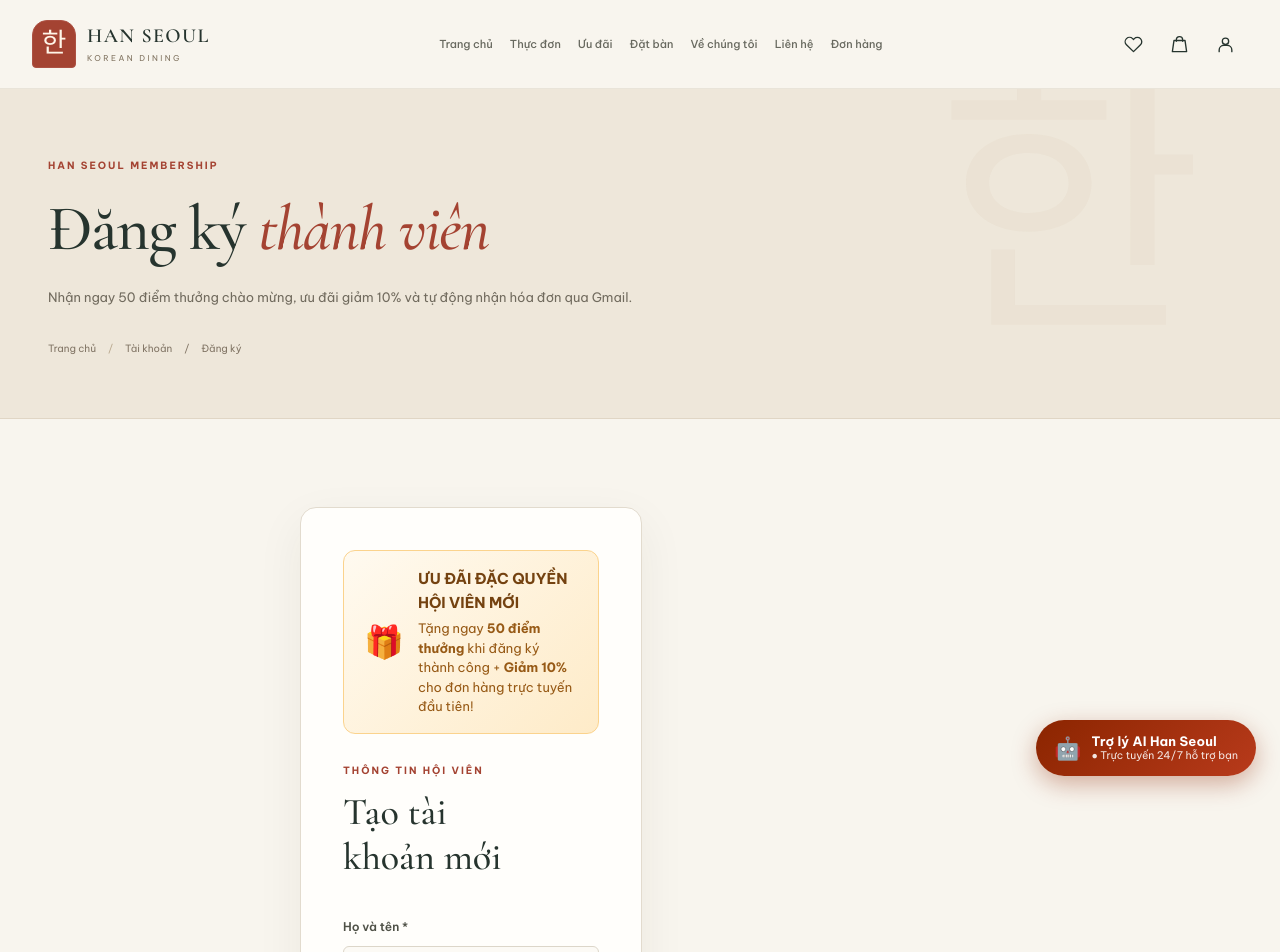
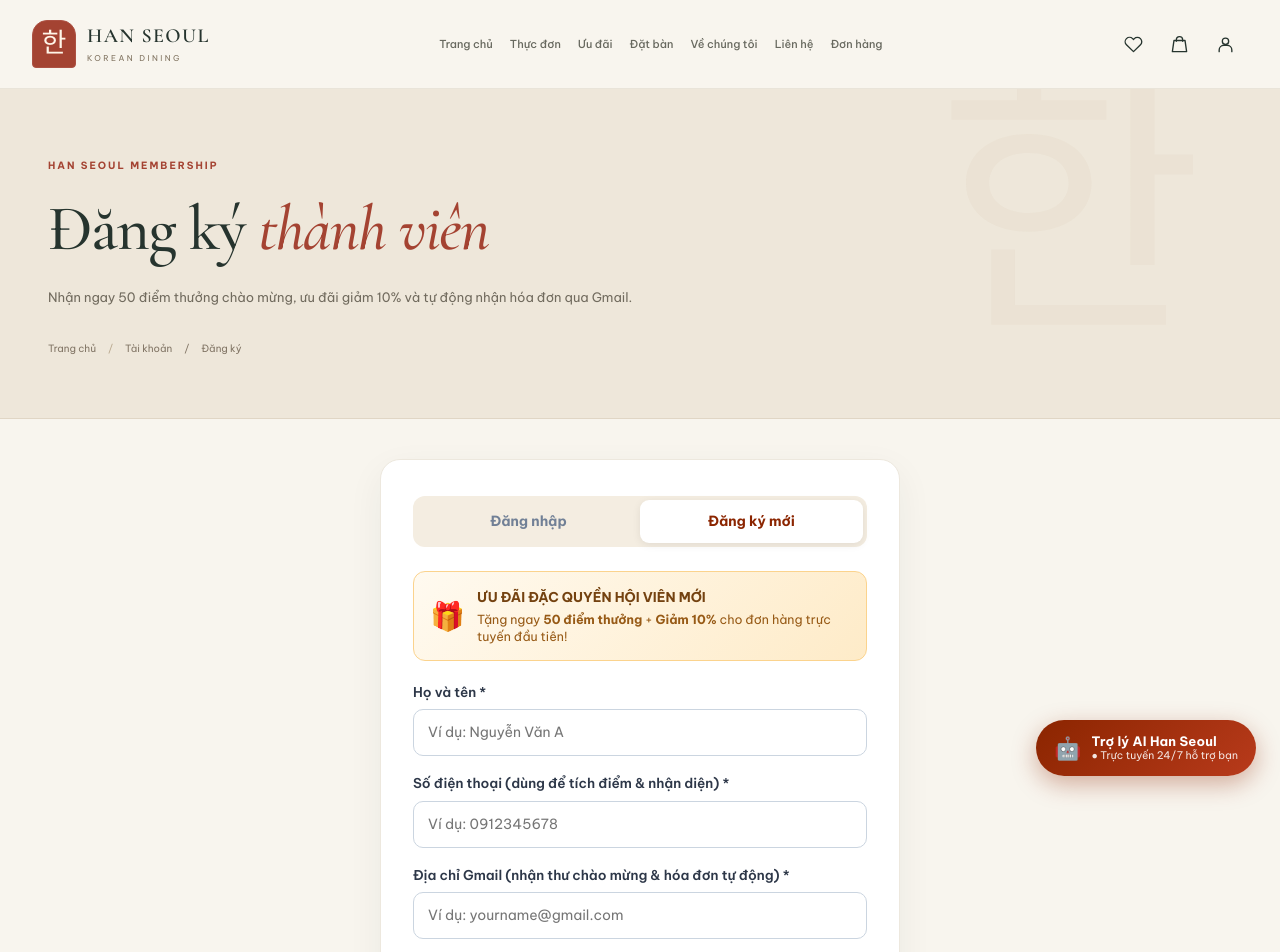
Before and after one commit to minhkhoi130806-bot/Laptrinh_JAVA_Nhom8, a Next.js app in the folder frontend/: page /dang-ky in a window 1280 px wide. Shown: the top 952 px of the page. Built offline with nearby package versions, Linux system fonts and the light colour scheme.

Commit message:
fix(auth): redesign login/register forms with tabs, display user state on header, prevent clearing customer session, and fix authorization header on public endpoints

```diff
--- a/frontend/src/app/dang-ky/page.jsx
+++ b/frontend/src/app/dang-ky/page.jsx
@@ -78,25 +78,47 @@ export default function RegisterPage() {
         </div>
       </section>
 
-      <section className="shop-section shop-container checkout-layout" style={{ maxWidth: '680px', margin: '0 auto' }}>
+      <section className="shop-auth-wrapper">
+        <div className="shop-auth-card" style={{ maxWidth: '520px' }}>
+          {/* TABS CHUYỂN ĐỔI NHANH */}
+          <div className="shop-auth-tabs">
+            <Link
+              href={`/dang-nhap${redirectUrl ? `?redirect=${encodeURIComponent(redirectUrl)}` : ''}`}
+              className="shop-auth-tab"
+            >
+              Đăng nhập
+            </Link>
+            <span className="shop-auth-tab active">Đăng ký mới</span>
+          </div>
+
           {success ? (
-          <div className="checkout-form" style={{ textAlign: 'center', padding: '40px 24px' }}>
-            <div style={{ fontSize: '48px', marginBottom: '16px' }}>🎉</div>
+            <div style={{ textAlign: 'center', padding: '16px 8px' }}>
+              <div style={{ fontSize: '48px', marginBottom: '14px' }}>🎉</div>
               <span className="shop-eyebrow">ĐĂNG KÝ THÀNH CÔNG</span>
-            <h2 style={{ fontSize: '26px', margin: '8px 0 16px', color: '#8B2500' }}>
+              <h2 style={{ fontSize: '24px', margin: '8px 0 14px', color: '#8B2500' }}>
                 Chào mừng, {success.fullName}!
               </h2>
-            <p style={{ color: '#4a5568', fontSize: '15px', lineHeight: '1.7', marginBottom: '20px' }}>
+              <p style={{ color: '#4a5568', fontSize: '14px', lineHeight: '1.6', marginBottom: '18px' }}>
                 Hệ thống đã gửi một <strong>email chào mừng</strong> kèm mã giảm giá 10% tới địa chỉ{' '}
                 <b style={{ color: '#2d3748' }}>{success.email}</b>.
               </p>
-            <div style={{ background: '#f7fafc', border: '1px solid #e2e8f0', borderRadius: '12px', padding: '18px', textAlign: 'left', margin: '0 auto 28px', maxWidth: '440px', fontSize: '14px' }}>
-              <p style={{ margin: '4px 0' }}>• <b>Số điện thoại hội viên:</b> {success.phone}</p>
+              <div
+                style={{
+                  background: '#f8fafc',
+                  border: '1px solid #e2e8f0',
+                  borderRadius: '12px',
+                  padding: '16px',
+                  textAlign: 'left',
+                  margin: '0 auto 24px',
+                  fontSize: '13.5px',
+                }}
+              >
+                <p style={{ margin: '4px 0' }}>• <b>Số điện thoại:</b> {success.phone}</p>
                 <p style={{ margin: '4px 0' }}>• <b>Email nhận hóa đơn:</b> {success.email}</p>
                 <p style={{ margin: '4px 0', color: '#c53030' }}>• <b>Điểm thưởng khởi đầu:</b> +50 điểm chào mừng</p>
-              <p style={{ margin: '4px 0', color: '#276749' }}>• <b>Ưu đãi hội viên:</b> Giảm ngay 10% cho đơn hàng trực tuyến đầu tiên.</p>
+                <p style={{ margin: '4px 0', color: '#276749' }}>• <b>Ưu đãi:</b> Giảm ngay 10% cho đơn hàng trực tuyến đầu tiên.</p>
               </div>
-            <div style={{ display: 'flex', gap: '12px', justifyContent: 'center', flexWrap: 'wrap' }}>
+              <div style={{ display: 'flex', gap: '10px', justifyContent: 'center', flexWrap: 'wrap' }}>
                 {redirectUrl ? (
                   <Link className="shop-button" href={redirectUrl}>
                     Tiếp tục đơn hàng đang đặt <Icon name="arrowUpRight" size={17} />
@@ -112,39 +134,55 @@ export default function RegisterPage() {
               </div>
             </div>
           ) : (
-          <form className="checkout-form" onSubmit={handleSubmit}>
+            <form onSubmit={handleSubmit}>
               {/* BANNER ƯU ĐÃI THÀNH VIÊN MỚI */}
-            <div style={{ background: 'linear-gradient(135deg, #fffaf0 0%, #feebc8 100%)', border: '1px solid #fbd38d', borderRadius: '12px', padding: '16px 20px', marginBottom: '24px', display: 'flex', alignItems: 'center', gap: '14px' }}>
-              <span style={{ fontSize: '32px' }}>🎁</span>
+              <div
+                style={{
+                  background: 'linear-gradient(135deg, #fffaf0 0%, #feebc8 100%)',
+                  border: '1px solid #fbd38d',
+                  borderRadius: '12px',
+                  padding: '14px 16px',
+                  marginBottom: '20px',
+                  display: 'flex',
+                  alignItems: 'center',
+                  gap: '12px',
+                }}
+              >
+                <span style={{ fontSize: '28px' }}>🎁</span>
                 <div>
-                <strong style={{ color: '#744210', fontSize: '15px' }}>ƯU ĐÃI ĐẶC QUYỀN HỘI VIÊN MỚI</strong>
-                <p style={{ margin: '3px 0 0', fontSize: '13px', color: '#975a16', lineHeight: '1.5' }}>
-                  Tặng ngay <b>50 điểm thưởng</b> khi đăng ký thành công + <b>Giảm 10%</b> cho đơn hàng trực tuyến đầu tiên!
+                  <strong style={{ color: '#744210', fontSize: '13.5px' }}>ƯU ĐÃI ĐẶC QUYỀN HỘI VIÊN MỚI</strong>
+                  <p style={{ margin: '2px 0 0', fontSize: '12.5px', color: '#975a16', lineHeight: '1.4' }}>
+                    Tặng ngay <b>50 điểm thưởng</b> + <b>Giảm 10%</b> cho đơn hàng trực tuyến đầu tiên!
                   </p>
                 </div>
               </div>
 
-            <div className="cart-section-title">
-              <div>
-                <span className="shop-eyebrow">THÔNG TIN HỘI VIÊN</span>
-                <h2>Tạo tài khoản mới</h2>
-              </div>
-            </div>
-
-            <div className="checkout-fields" style={{ gridTemplateColumns: '1fr', gap: '18px' }}>
-              <label>
+              <div style={{ display: 'flex', flexDirection: 'column', gap: '16px' }}>
+                <div style={{ display: 'flex', flexDirection: 'column', gap: '6px' }}>
+                  <label style={{ fontSize: '13.5px', fontWeight: 600, color: '#2d3748' }}>
                     Họ và tên *
+                  </label>
                   <input
                     required
                     maxLength={100}
                     value={form.fullName}
                     onChange={(e) => change('fullName', e.target.value)}
                     placeholder="Ví dụ: Nguyễn Văn A"
+                    style={{
+                      width: '100%',
+                      padding: '11px 14px',
+                      border: '1px solid #cbd5e0',
+                      borderRadius: '10px',
+                      fontSize: '14px',
+                      outline: 'none',
+                    }}
                   />
+                </div>
+
+                <div style={{ display: 'flex', flexDirection: 'column', gap: '6px' }}>
+                  <label style={{ fontSize: '13.5px', fontWeight: 600, color: '#2d3748' }}>
+                    Số điện thoại (dùng để tích điểm & nhận diện) *
                   </label>
-
-              <label>
-                Số điện thoại (dùng để tích điểm và tra cứu đơn) *
                   <input
                     required
                     type="tel"
@@ -152,11 +190,21 @@ export default function RegisterPage() {
                     value={form.phone}
                     onChange={(e) => change('phone', e.target.value)}
                     placeholder="Ví dụ: 0912345678"
+                    style={{
+                      width: '100%',
+                      padding: '11px 14px',
+                      border: '1px solid #cbd5e0',
+                      borderRadius: '10px',
+                      fontSize: '14px',
+                      outline: 'none',
+                    }}
                   />
+                </div>
+
+                <div style={{ display: 'flex', flexDirection: 'column', gap: '6px' }}>
+                  <label style={{ fontSize: '13.5px', fontWeight: 600, color: '#2d3748' }}>
+                    Địa chỉ Gmail (nhận thư chào mừng & hóa đơn tự động) *
                   </label>
-
-              <label>
-                Địa chỉ Gmail (nhận thư chào mừng & hóa đơn tự động) *
                   <input
                     required
                     type="email"
@@ -164,11 +212,19 @@ export default function RegisterPage() {
                     value={form.email}
                     onChange={(e) => change('email', e.target.value)}
                     placeholder="Ví dụ: yourname@gmail.com"
+                    style={{
+                      width: '100%',
+                      padding: '11px 14px',
+                      border: '1px solid #cbd5e0',
+                      borderRadius: '10px',
+                      fontSize: '14px',
+                      outline: 'none',
+                    }}
                   />
-              </label>
+                </div>
               </div>
 
-            <p style={{ fontSize: '13px', color: '#718096', lineHeight: '1.6', marginTop: '14px' }}>
+              <p style={{ fontSize: '12.5px', color: '#718096', lineHeight: '1.5', marginTop: '14px' }}>
                 Hệ thống sẽ gửi email chào mừng ngay khi đăng ký, và gửi hóa đơn chi tiết mỗi khi bạn thanh toán trực tuyến.
               </p>
 
@@ -177,10 +233,10 @@ export default function RegisterPage() {
                   style={{
                     background: '#fff5f5',
                     border: '1px solid #feb2b2',
-                  borderRadius: '8px',
+                    borderRadius: '10px',
                     padding: '12px 16px',
                     color: '#c53030',
-                  fontSize: '14px',
+                    fontSize: '13.5px',
                     marginTop: '16px',
                   }}
                 >
@@ -188,25 +244,30 @@ export default function RegisterPage() {
                 </div>
               )}
 
-            <div style={{ marginTop: '24px' }}>
+              <div style={{ marginTop: '22px' }}>
                 <button
                   className="shop-button"
                   type="submit"
                   disabled={busy}
-                style={{ width: '100%', justifyContent: 'center' }}
+                  style={{ width: '100%', justifyContent: 'center', padding: '12px', fontSize: '15px' }}
                 >
-                {busy ? 'Đang kích hoạt tài khoản...' : 'Hoàn tất đăng ký thành viên'} <Icon name="arrowUpRight" size={17} />
+                  {busy ? 'Đang kích hoạt tài khoản...' : 'Hoàn tất đăng ký thành viên'}{' '}
+                  <Icon name="arrowUpRight" size={17} />
                 </button>
               </div>
 
-            <div style={{ marginTop: '20px', textAlign: 'center', fontSize: '14px', color: '#718096' }}>
+              <div style={{ marginTop: '18px', textAlign: 'center', fontSize: '13.5px', color: '#718096' }}>
                 Đã có tài khoản hội viên?{' '}
-              <Link href={`/dang-nhap${redirectUrl ? `?redirect=${encodeURIComponent(redirectUrl)}` : ''}`} style={{ color: '#8B2500', fontWeight: 650 }}>
+                <Link
+                  href={`/dang-nhap${redirectUrl ? `?redirect=${encodeURIComponent(redirectUrl)}` : ''}`}
+                  style={{ color: '#8B2500', fontWeight: 650 }}
+                >
                   Đăng nhập ngay ↗
                 </Link>
               </div>
             </form>
           )}
+        </div>
       </section>
     </ShopLayout>
   );
--- a/frontend/src/app/shop.css
+++ b/frontend/src/app/shop.css
@@ -579,3 +579,48 @@
   .shop-brand b { font-size: 12px; letter-spacing: 0; }
   .shop-brand small { font-size: 6px; letter-spacing: .8px; }
 }
+
+/* Auth Layout (Dang Nhap & Dang Ky) */
+.shop-auth-wrapper {
+  display: flex;
+  justify-content: center;
+  align-items: center;
+  padding: 40px 16px 80px;
+  width: 100%;
+}
+
+.shop-auth-card {
+  width: 100%;
+  max-width: 480px;
+  background: #ffffff;
+  border: 1px solid #ede8de;
+  border-radius: 20px;
+  padding: 36px 32px;
+  box-shadow: 0 12px 36px rgba(38, 53, 44, 0.06);
+}
+
+.shop-auth-tabs {
+  display: flex;
+  background: #f4ede1;
+  border-radius: 12px;
+  padding: 4px;
+  margin-bottom: 24px;
+}
+
+.shop-auth-tab {
+  flex: 1;
+  text-align: center;
+  padding: 10px 14px;
+  border-radius: 9px;
+  font-size: 14px;
+  font-weight: 650;
+  text-decoration: none;
+  color: #718096;
+  transition: all 0.2s ease;
+}
+
+.shop-auth-tab.active {
+  background: #ffffff;
+  color: #8B2500;
+  box-shadow: 0 2px 8px rgba(0, 0, 0, 0.08);
+}
--- a/frontend/src/components/shop/ShopHeader.jsx
+++ b/frontend/src/components/shop/ShopHeader.jsx
@@ -11,6 +11,7 @@ export default function ShopHeader() {
   const [favoriteCount, setFavoriteCount] = useState(0);
   const [itemsInCart, setItemsInCart] = useState(0);
   const [hasStaffToken, setHasStaffToken] = useState(false);
+  const [currentUser, setCurrentUser] = useState(null);
 
   useEffect(() => {
     const refresh = () => {
@@ -18,6 +19,8 @@ export default function ShopHeader() {
       setItemsInCart(cartCount(readCart()));
       try {
         setHasStaffToken(Boolean(localStorage.getItem('token')));
+        const user = JSON.parse(localStorage.getItem('currentUser') || 'null');
+        setCurrentUser(user);
       } catch {}
     };
     refresh();
@@ -97,9 +100,53 @@ export default function ShopHeader() {
             <Icon name="bag" size={19} />
             {itemsInCart > 0 && <span>{itemsInCart}</span>}
           </Link>
-          <Link className="shop-header-account" href="/tai-khoan" aria-label="Tài khoản">
-            <Icon name="user" size={19} />
-          </Link>
+
+          {/* Hiển thị trạng thái đăng nhập hội viên rõ ràng trên Header */}
+          {currentUser ? (
+            <Link
+              className="shop-header-account"
+              href="/tai-khoan"
+              aria-label="Tài khoản hội viên"
+              style={{
+                display: 'inline-flex',
+                alignItems: 'center',
+                gap: '6px',
+                padding: '4px 10px',
+                background: '#fbf9f5',
+                border: '1px solid #ebd9c5',
+                borderRadius: '20px',
+                textDecoration: 'none',
+                color: '#8B2500',
+                fontSize: '12.5px',
+                fontWeight: 650,
+              }}
+              title={`Tài khoản: ${currentUser.fullName || currentUser.name} (${currentUser.loyaltyPoints || 0} điểm)`}
+            >
+              <span
+                style={{
+                  width: '22px',
+                  height: '22px',
+                  borderRadius: '50%',
+                  background: '#8B2500',
+                  color: '#ffffff',
+                  display: 'grid',
+                  placeItems: 'center',
+                  fontSize: '11px',
+                  fontWeight: 700,
+                }}
+              >
+                {(currentUser.fullName || currentUser.name || 'H').slice(0, 1).toUpperCase()}
+              </span>
+              <span style={{ maxWidth: '90px', overflow: 'hidden', textOverflow: 'ellipsis', whiteSpace: 'nowrap' }}>
+                {currentUser.fullName || currentUser.name}
+              </span>
+            </Link>
+          ) : (
+            <Link className="shop-header-account" href="/tai-khoan" aria-label="Tài khoản">
+              <Icon name="user" size={19} />
+            </Link>
+          )}
+
           <Link className="shop-header-cta" href="/dat-ban">
             <span>Đặt bàn ngay</span>
             <Icon name="arrowUpRight" size={17} />
```
Also changed, not shown: frontend/src/app/dang-nhap/page.jsx (+37 -18 lines), frontend/src/lib/api.js. Lines whose indentation alone changed are shown as unchanged.
